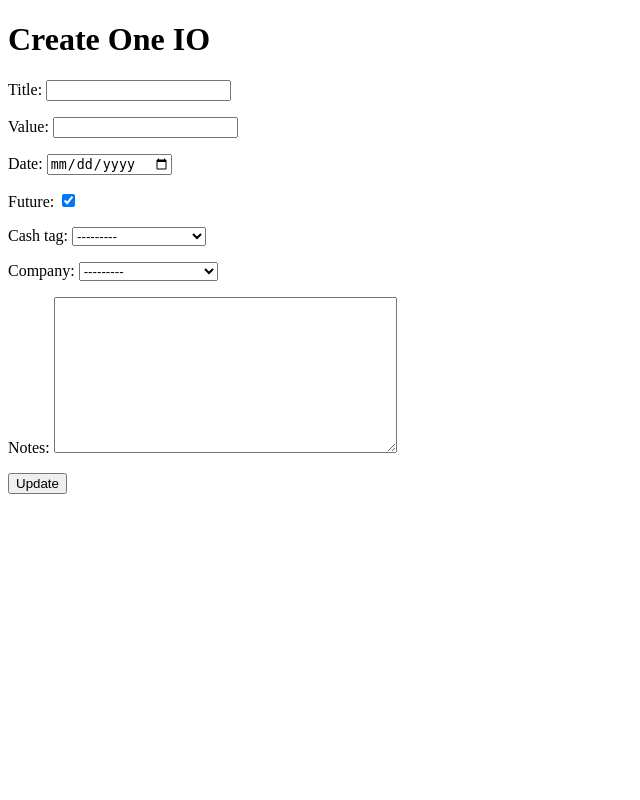
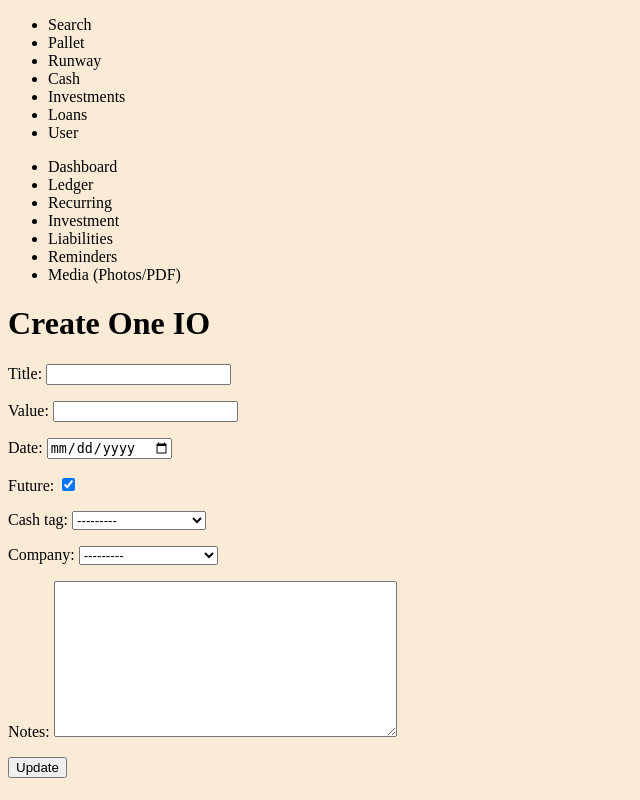
Before and after one commit to Zimzozaur/Pulporo-API, a Django app: page /create/ in a window 1280 px wide. Shown: the whole page, without its empty margins (0-640 px from the left). Run offline with Django 5.2, Linux system fonts and the light colour scheme; tables that the repository leaves empty hold one stand-in row (values such as "Sample post"); parts of the project's set-up code (start-up, migrations or seed data) failed here and were passed over.

Commit message:
Created app basic structure and Added css file

```diff
--- /dev/null
+++ b/static/style.css
@@ -0,0 +1,8 @@
+.column {
+    width: 300px;
+    text-align: center;
+}
+
+html {
+    background-color: antiquewhite;
+}
--- a/templates/base.html
+++ b/templates/base.html
@@ -1,3 +1,4 @@
+{% load static %}
 <!DOCTYPE html>
 <html lang="en">
 <head>
@@ -5,10 +6,35 @@
     <title>Hello, world!</title>
     <meta name="viewport" content="width=device-width,initial-scale=1" />
     <meta name="description" content="" />
-  <link rel="icon" href="favicon.png">
+    <link rel="stylesheet" href="{% static 'style.css' %}">
+
 </head>
 <body>
+    <header>
+        <ul>
+            <li>Search</li>
+            <li>Pallet</li>
+            <li>Runway</li>
+            <li>Cash</li>
+            <li>Investments</li>
+            <li>Loans</li>
+            <li>User</li>
+        </ul>
+    </header>
+    <nav>
+        <ul>
+            <li>Dashboard</li>
+            <li>Ledger</li>
+            <li>Recurring</li>
+            <li>Investment</li>
+            <li>Liabilities</li>
+            <li>Reminders</li>
+            <li>Media (Photos/PDF)</li>
+        </ul>
+    </nav>
+    <main>
         {% block content %}
         {% endblock %}
+    </main>
 </body>
 </html>
```
Lines whose indentation alone changed are shown as unchanged.
